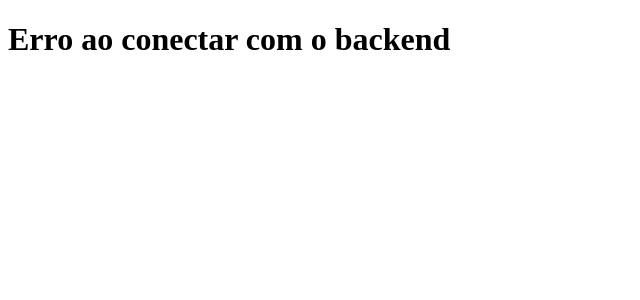
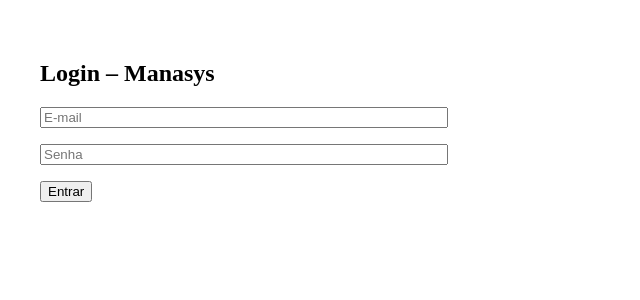
Before and after one commit to AstolphoW/manasys, a React (Vite) app in the folder frontend/: page / in a window 1280 px wide. Shown: the top 300 px of the page, without its empty margins (0-640 px from the left). Built offline with nearby package versions, Linux system fonts and the light colour scheme; no server answers.

Commit message:
Tela de login conectada com backend

```diff
--- a/frontend/src/App.jsx
+++ b/frontend/src/App.jsx
@@ -1,14 +1,51 @@
-import { useEffect, useState } from 'react'
+import { useState } from 'react'
 
 export default function App() {
-  const [mensagem, setMensagem] = useState('Carregando...')
+  const [email, setEmail] = useState('')
+  const [senha, setSenha] = useState('')
+  const [mensagem, setMensagem] = useState('')
 
-  useEffect(() => {
-    fetch('https://manasys-backend.onrender.com/')
-      .then(res => res.json())
-      .then(data => setMensagem(data.message))
-      .catch(err => setMensagem('Erro ao conectar com o backend'))
-  }, [])
+  const handleLogin = async (e) => {
+    e.preventDefault()
+    setMensagem('Enviando...')
 
-  return <h1>{mensagem}</h1>
+    try {
+      const res = await fetch('https://manasys-backend.onrender.com/login', {
+        method: 'POST',
+        headers: { 'Content-Type': 'application/json' },
+        body: JSON.stringify({ email, senha })
+      })
+
+      const data = await res.json()
+      setMensagem(data.message || 'Login feito com sucesso!')
+    } catch (error) {
+      setMensagem('Erro ao conectar com o servidor')
+    }
+  }
+
+  return (
+    <div style={{ padding: '2rem', maxWidth: '400px' }}>
+      <h2>Login – Manasys</h2>
+      <form onSubmit={handleLogin}>
+        <input
+          type="email"
+          placeholder="E-mail"
+          value={email}
+          onChange={(e) => setEmail(e.target.value)}
+          required
+          style={{ display: 'block', marginBottom: '1rem', width: '100%' }}
+        />
+        <input
+          type="password"
+          placeholder="Senha"
+          value={senha}
+          onChange={(e) => setSenha(e.target.value)}
+          required
+          style={{ display: 'block', marginBottom: '1rem', width: '100%' }}
+        />
+        <button type="submit">Entrar</button>
+      </form>
+      {mensagem && <p>{mensagem}</p>}
+    </div>
+  )
 }
```
